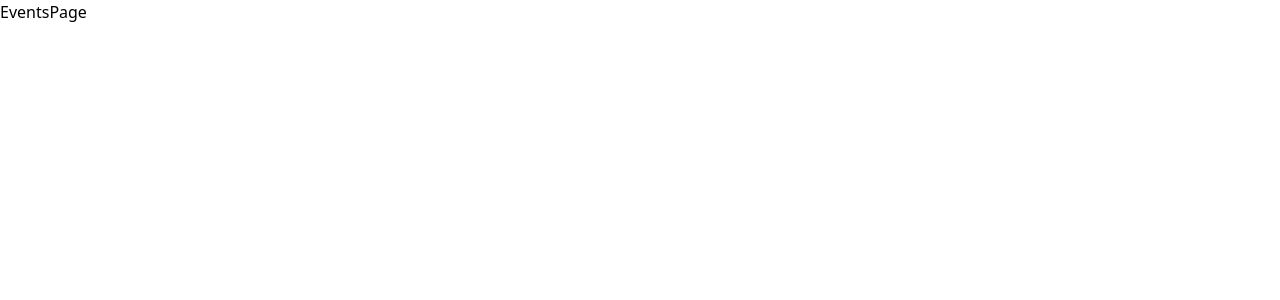
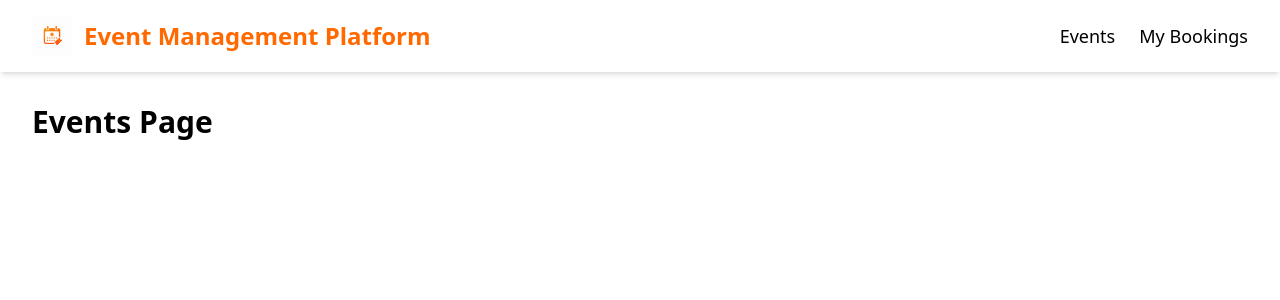
Before and after one commit to Divya-219/event-management-platform, a React (Vite) app in the folder event-management-platform/: page / in a window 1280 px wide. Shown: the top 300 px of the page. Built offline with nearby package versions, Linux system fonts and the light colour scheme.

Commit message:
feat: add navbar and layout

```diff
--- a/event-management-platform/src/App.jsx
+++ b/event-management-platform/src/App.jsx
@@ -5,6 +5,7 @@ import{
     Route
 }
 from "react-router-dom";
+import Navbar from "./components/Navbar";
 import EventsPage from "./pages/EventsPage";
 import EventDetails from "./pages/EventDetails";
 import BookingPage from "./pages/BookingPage";
@@ -12,6 +13,8 @@ import MyBookings from "./pages/MyBookings";
 function App() {
     return(
         <BrowserRouter>
+          <Navbar />
+
             <Routes>
                 <Route path="/" element={<EventsPage />} />
                 <Route path="/events/:id" element={<EventDetails />} />
--- /dev/null
+++ b/event-management-platform/src/components/Navbar.jsx
@@ -0,0 +1,29 @@
+import { Link } from "react-router-dom";
+import logo from "../assets/logo.png";
+
+export default function Navbar() {
+  return (
+
+    <nav className="flex items-center justify-between px-8 py-4 shadow-md bg-white">
+       <div className="flex items-center gap-3">
+
+        <img src={logo}alt="Event Logo"className="h-10 w-10"/>
+      <h1 className="text-2xl font-bold text-orange-500">
+      Event Management Platform
+      </h1>
+      </div>
+      <div className="flex items-center gap-6 text-lg">
+
+        <Link to="/"className="hover:text-orange-600 transition">
+          Events
+        </Link>
+
+        <Link to="/my-bookings" className="hover:text-orange-600 transition">
+          My Bookings
+        </Link>
+
+      </div>
+
+    </nav>
+  );
+}
--- a/event-management-platform/src/pages/EventsPage.jsx
+++ b/event-management-platform/src/pages/EventsPage.jsx
@@ -1,3 +1,14 @@
 export default function EventsPage(){
-return <h1>EventsPage</h1>
+
+    return (
+
+    <div className="p-8">
+
+      <h1 className="text-3xl font-bold">
+        Events Page
+      </h1>
+
+    </div>
+
+  );
 }
```
Also changed, not shown: event-management-platform/src/assets/Logo.png (added).
